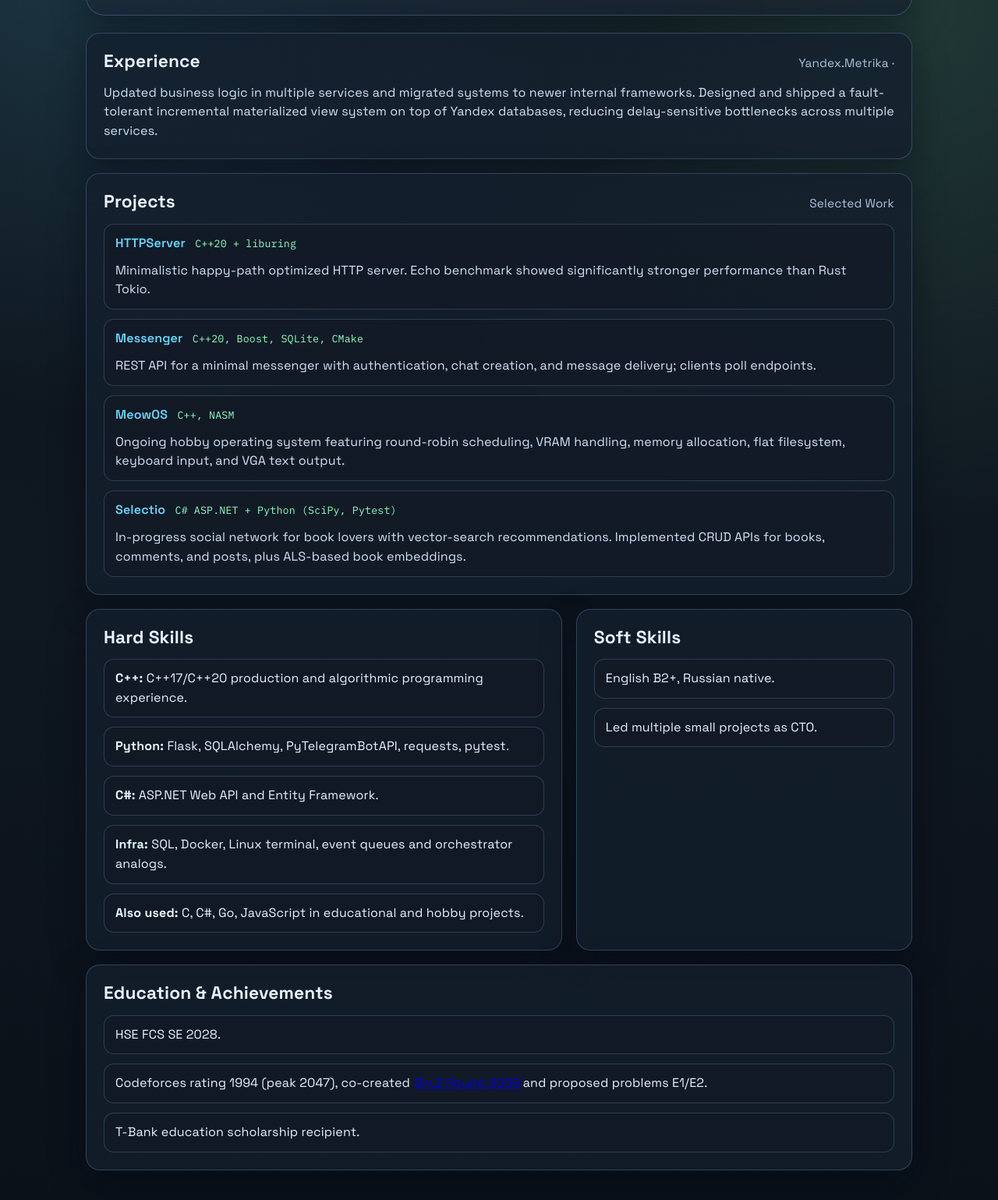
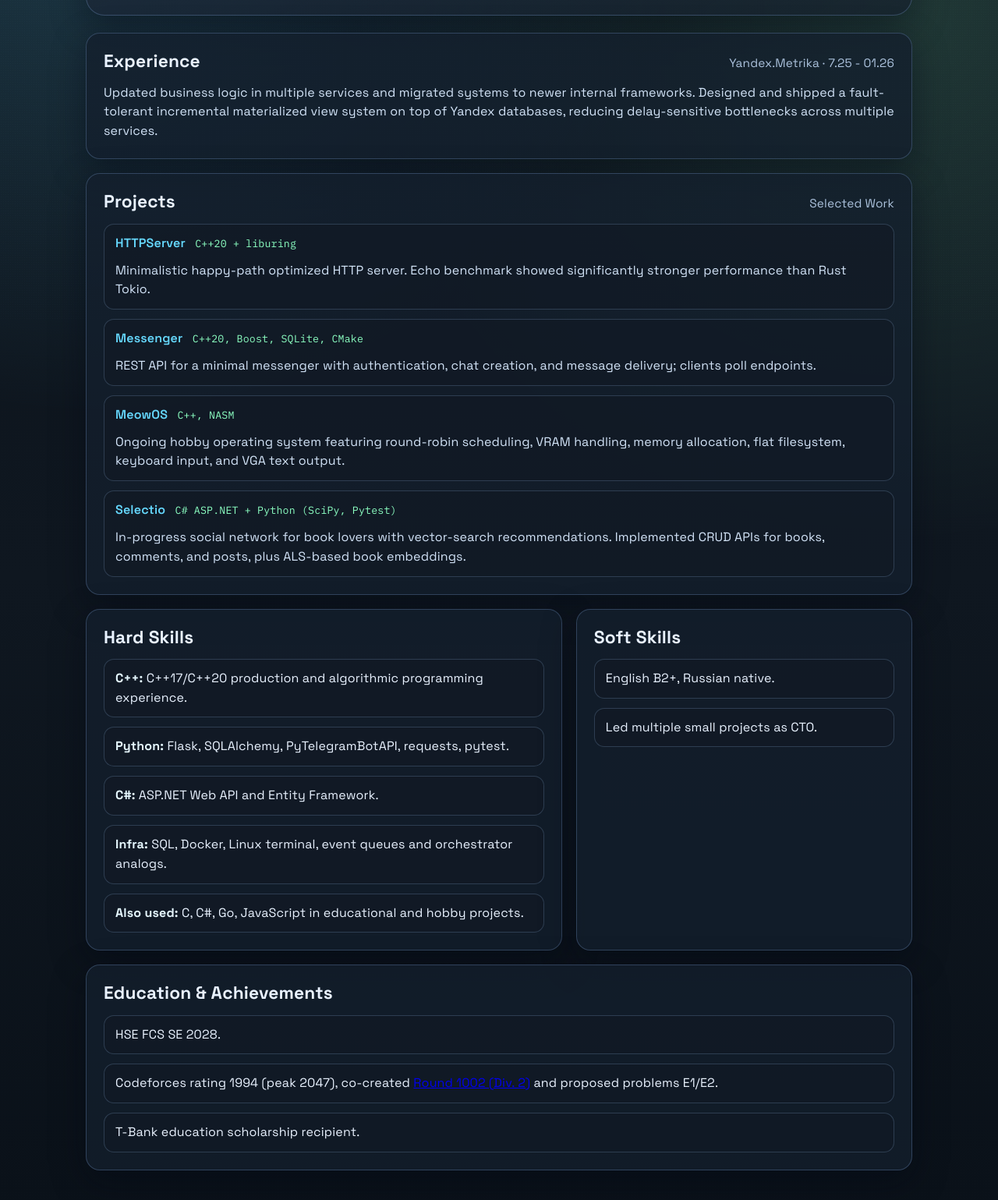
Before and after one commit to Shfdis/Shfdis, a plain HTML site: page index.html in a window 1280 px wide. Shown: the part 391-1930 px from the top of the page at 78% size. Drawn offline with Linux system fonts and the light colour scheme.

Commit message:
Update landing page content

```diff
--- a/index.html
+++ b/index.html
@@ -298,7 +298,7 @@
       <article class="card span-12">
         <div class="section-head">
           <h2>Experience</h2>
-          <span class="muted">Yandex.Metrika · </span>
+          <span class="muted">Yandex.Metrika · 7.25 - 01.26</span>
         </div>
         <p>
           Updated business logic in multiple services and migrated systems to newer internal frameworks.
@@ -378,7 +378,7 @@
           <li class="list-item">HSE FCS SE 2028.</li>
           <li class="list-item">
             Codeforces rating 1994 (peak 2047), co-created
-            <a href="https://codeforces.com/contest/2059" target="_blank" rel="noreferrer">Div.2 Round 2059</a>
+            <a href="https://codeforces.com/contest/2059" target="_blank" rel="noreferrer">Round  1002 (Div. 2)</a>
             and proposed problems E1/E2.
           </li>
           <li class="list-item">T-Bank education scholarship recipient.</li>
```
